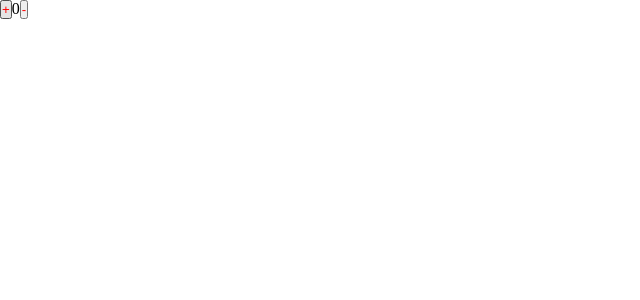
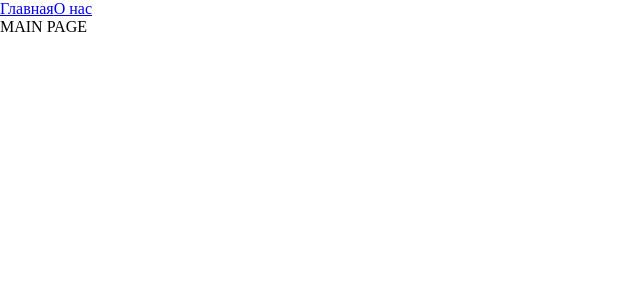
Before and after one commit to etherealelement/production-project, a React app: page / in a window 1280 px wide. Shown: the top 300 px of the page, without its empty margins (0-640 px from the left). Built offline with nearby package versions, Linux system fonts and the light colour scheme.

Commit message:
feat: add lazy loading

```diff
--- a/src/App.tsx
+++ b/src/App.tsx
@@ -1,11 +1,23 @@
-import React from 'react';
-import {Counter} from "./components/Counter";
+import React, { Suspense } from "react";
+import { Counter } from "./components/Counter";
 import "./index.scss";
+import { Routes, Route, Link } from "react-router-dom";
+import AboutPage from "./pages/AboutPage/AboutPage";
+import MainPage from "./pages/MainPage/MainPage";
+import { AboutPageAsync } from "./pages/AboutPage/AboutPage.async";
+import { MainPageAsync } from "./pages/MainPage/MainPage.async";
 
 const App = () => {
   return (
-    <div>
-      <Counter></Counter>
+    <div className="app">
+      <Link to={"/"}>Главная</Link>
+      <Link to={"/about"}>О нас</Link>
+      <Suspense fallback={<div>Loading...</div>}>
+        <Routes>
+          <Route path={"/about"} element={<AboutPageAsync></AboutPageAsync>}></Route>
+          <Route path={"/"} element={<MainPageAsync />}></Route>
+        </Routes>
+      </Suspense>
     </div>
   );
 };
--- a/src/index.tsx
+++ b/src/index.tsx
@@ -1,8 +1,9 @@
 import {render} from "react-dom";
 import App from "./App";
+import {BrowserRouter} from "react-router-dom";
 
 render(
-  <div>
+  <BrowserRouter>
   <App></App>
-</div>
+</BrowserRouter>
   , document.getElementById("root"))
--- /dev/null
+++ b/src/pages/AboutPage/AboutPage.async.tsx
@@ -0,0 +1,3 @@
+import {lazy} from "react";
+
+export const AboutPageAsync = lazy(() => import("./AboutPage"));
--- /dev/null
+++ b/src/pages/AboutPage/AboutPage.tsx
@@ -0,0 +1,11 @@
+import React from 'react';
+
+const AboutPage = () => {
+  return (
+    <div>
+      ABOUT PAGE
+    </div>
+  );
+};
+
+export default AboutPage;
--- /dev/null
+++ b/src/pages/MainPage/MainPage.async.tsx
@@ -0,0 +1,2 @@
+import {lazy} from "react";
+export const MainPageAsync = lazy(() => import("./MainPage"));
--- /dev/null
+++ b/src/pages/MainPage/MainPage.tsx
@@ -0,0 +1,11 @@
+import React from 'react';
+
+const MainPage = () => {
+  return (
+    <div>
+      MAIN PAGE
+    </div>
+  );
+};
+
+export default MainPage;
--- a/tsconfig.json
+++ b/tsconfig.json
@@ -2,7 +2,7 @@
   "compilerOptions": {
     "outDir": "./dist/",
     "noImplicitAny": true,
-    "module": "es6",
+    "module": "esnext",
     "target": "es5",
     "jsx": "react-jsx",
     "allowJs": true,
@@ -13,7 +13,7 @@
   },
   "ts-node": {
     "compilerOptions": {
-      "module": "CommonJS",
+      "module": "commonjs",
     }
   }
 }
```
Also changed, not shown: 1 other file (tests, documents, lock files or other folders).
